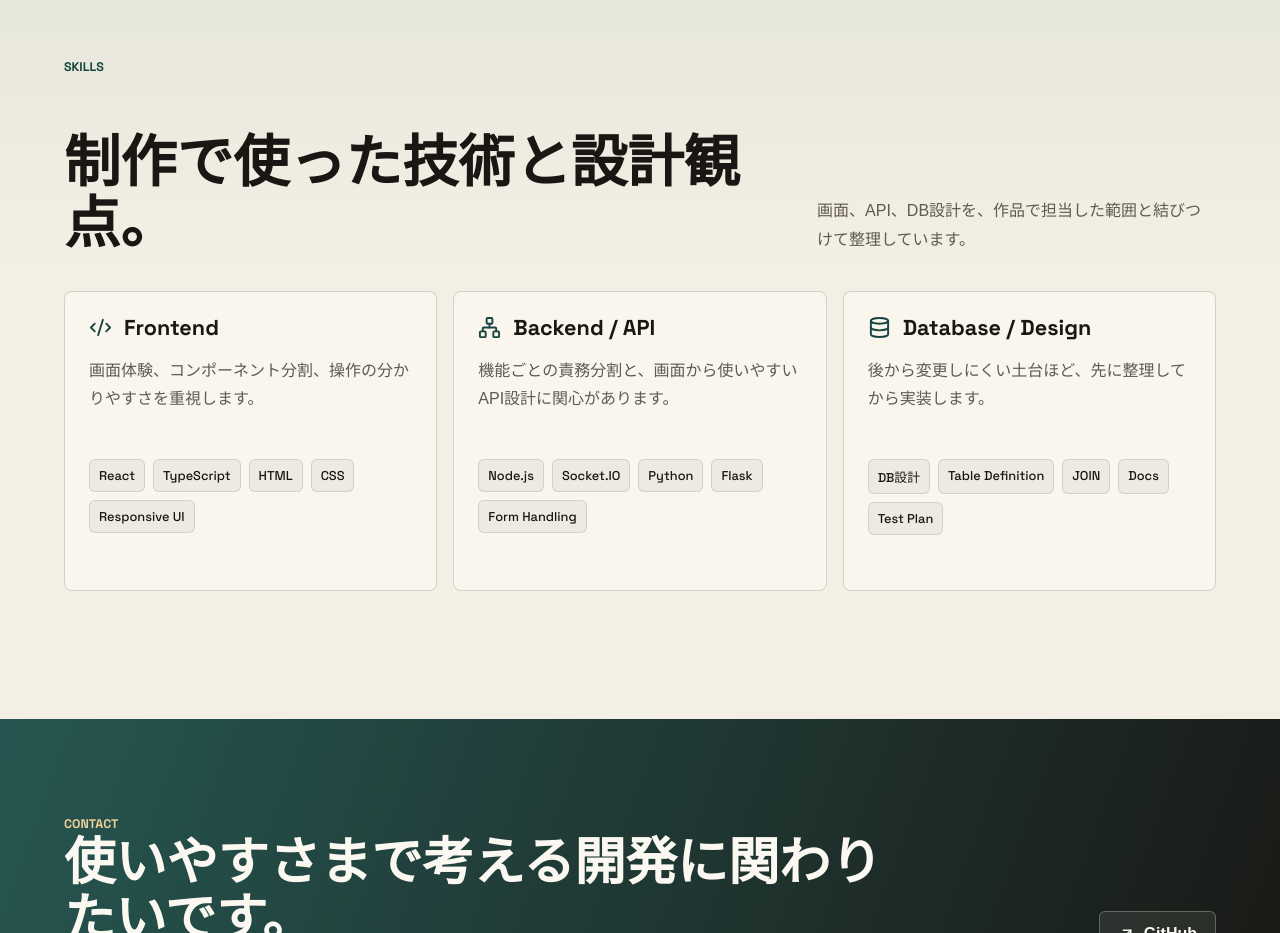
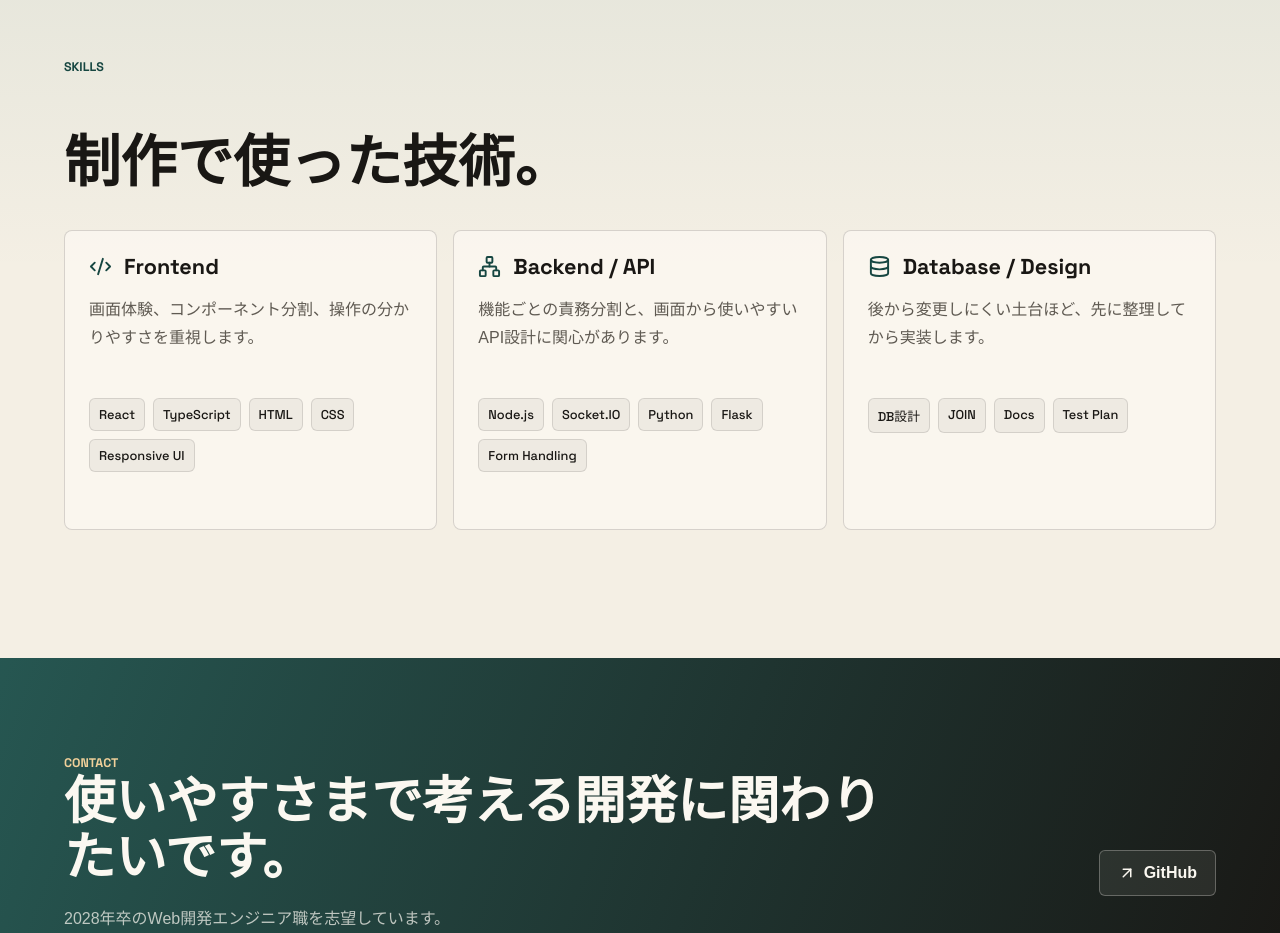
Before and after one commit to indo40722/portfolio, a React (Vite) app: page / in a window 1280 px wide. Shown: the part 4220-5153 px from the top of the page. Built offline with nearby package versions, Linux system fonts and the light colour scheme; a web font is replaced by a local one.

Commit message:
技術セクションの文言を整理

```diff
--- a/src/App.tsx
+++ b/src/App.tsx
@@ -236,8 +236,7 @@ function SkillsSection() {
     <section id="skills" className="content-section" aria-labelledby="skills-title">
       <SectionHeading
         eyebrow="Skills"
-        title="制作で使った技術と設計観点。"
-        description="画面、API、DB設計を、作品で担当した範囲と結びつけて整理しています。"
+        title="制作で使った技術。"
       />
       <div className="content-grid">
         {skillGroups.map((skillGroup) => {
--- a/src/content/portfolio.ts
+++ b/src/content/portfolio.ts
@@ -216,7 +216,7 @@ export const skillGroups: SkillGroup[] = [
   {
     title: 'Database / Design',
     description: '後から変更しにくい土台ほど、先に整理してから実装します。',
-    items: ['DB設計', 'Table Definition', 'JOIN', 'Docs', 'Test Plan'],
+    items: ['DB設計', 'JOIN', 'Docs', 'Test Plan'],
     Icon: Database,
   },
 ];
--- a/src/styles.css
+++ b/src/styles.css
@@ -378,6 +378,7 @@ h1 {
 .section-heading h2 {
   max-width: 760px;
   font-size: clamp(2rem, 4.4vw, 4.3rem);
+  text-wrap: balance;
 }
 
 .section-heading > p:last-child {
```
Also changed, not shown: 1 other file (tests, documents, lock files or other folders).
